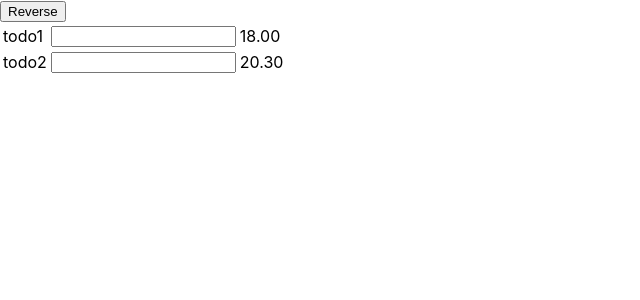
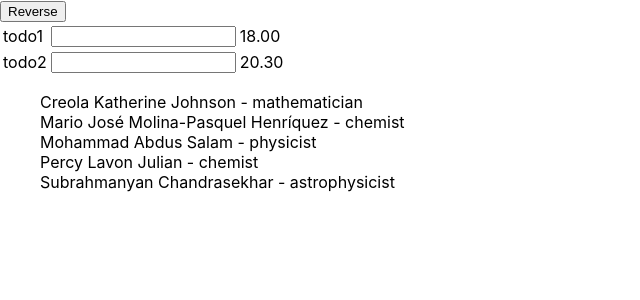
Before and after one commit to MauLight/advanced-react-exercises, a React (Create React App) app: page / in a window 1280 px wide. Shown: the top 300 px of the page, without its empty margins (0-640 px from the left). Built offline with nearby package versions, Linux system fonts and the light colour scheme.

Commit message:
key exercise added

```diff
--- a/src/App.js
+++ b/src/App.js
@@ -1,6 +1,6 @@
 import logo from './logo.svg';
 import './App.css';
-import { topDesserts } from './objects';
+import { listPeople, topDesserts } from './objects';
 import { useState } from 'react';
 import { ToDo } from './components/todo';
 
@@ -16,6 +16,28 @@ function App() {
 
   console.log(todos[0].createdAt);
 
+
+  const desserts = [
+    {
+      title: 'Chocolate Cake',
+      description: 'Chocolate cake is a cake flavored with melted chocolate',
+      calories: 500,
+    }
+  ];
+
+  const newDesserts = desserts.map((dessert) => {
+    return {
+      title: dessert.title.toUpperCase(),
+      ...dessert,
+      kCal: dessert.calories / 1000,
+    };
+  });
+
+  console.log(newDesserts);
+
+
+
+
   const reverseOrder = () => {
     setTodos([...todos].reverse());
   }
@@ -27,11 +49,16 @@ function App() {
         <tbody>
           {
             todos.map((todo, index) => (
-              <ToDo id={todo.id} createdAt={todo.createdAt} />
+              <ToDo key={todo.id} id={todo.id} createdAt={todo.createdAt} />
             ))
           }
         </tbody>
       </table>
+      <div>
+        <ul>
+          {listPeople}
+        </ul>
+      </div>
     </div>
   );
 }
--- a/src/objects.js
+++ b/src/objects.js
@@ -20,4 +20,28 @@ export const topDesserts = [
         image: "https://www.elmundoeats.com/wp-content/uploads/2020/12/FP-10-Minute-Eggless-Tiramisu-For-Two-2.jpg",
         price: "$6.00"
     },
-]
+];
+
+const people = [{
+    id: 0,
+    name: 'Creola Katherine Johnson',
+    profession: 'mathematician',
+  }, {
+    id: 1,
+    name: 'Mario José Molina-Pasquel Henríquez',
+    profession: 'chemist',
+  }, {
+    id: 2,
+    name: 'Mohammad Abdus Salam',
+    profession: 'physicist',
+  }, {
+    name: 'Percy Lavon Julian',
+    profession: 'chemist',
+  }, {
+    name: 'Subrahmanyan Chandrasekhar',
+    profession: 'astrophysicist',
+  }];
+
+ export const listPeople = people.map(dude => <li className="listItem" key={dude.id}>{dude.name} - {dude.profession}</li>);
+
+ console.log(listPeople);
```
